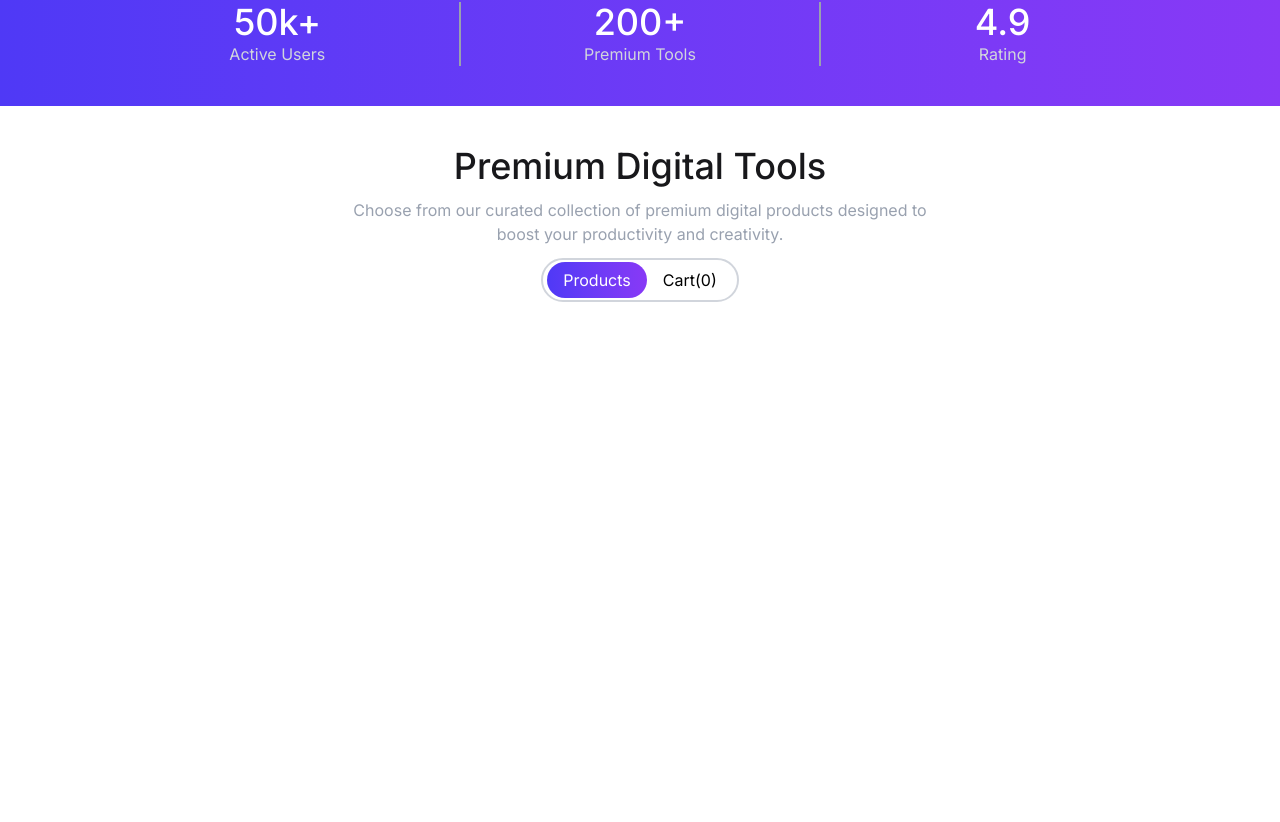
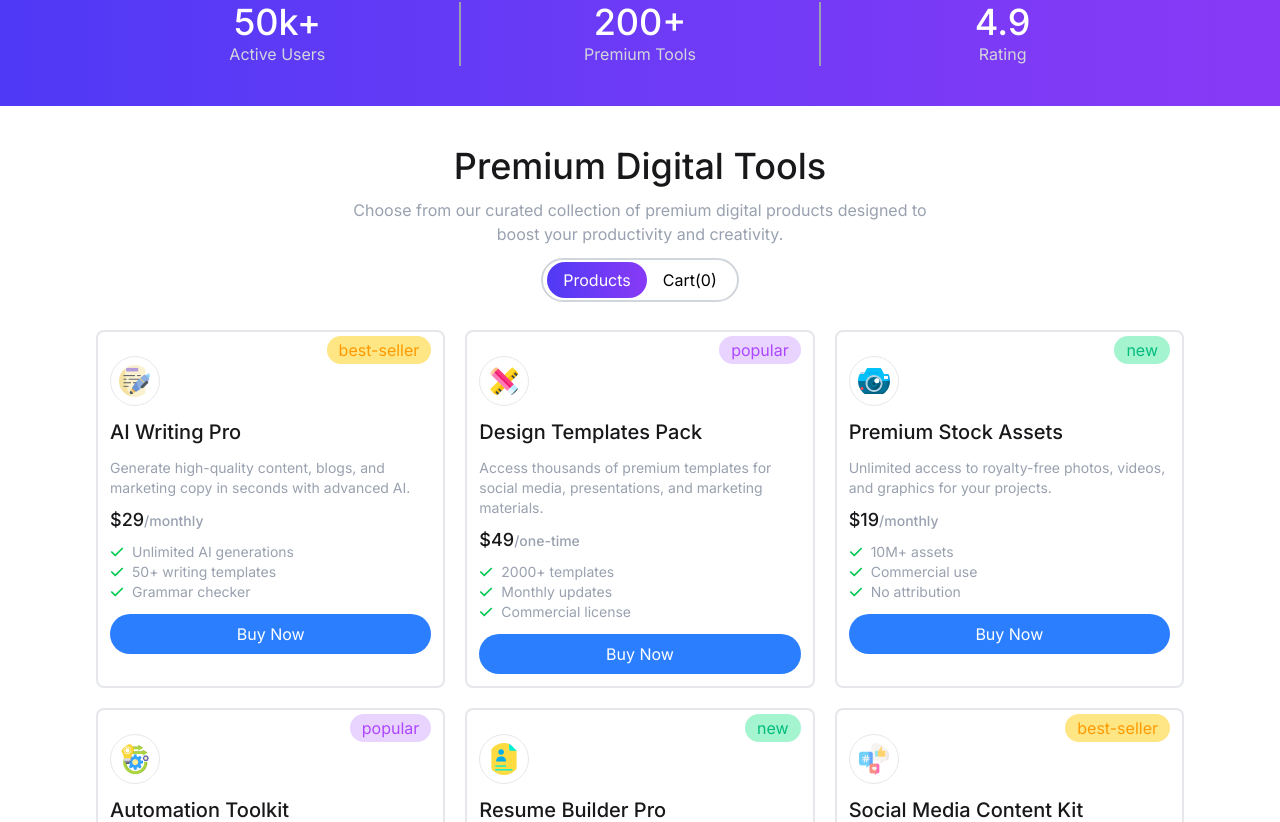
Before and after one commit to Ranadev25/assignment-6, a React (Vite) app: page / in a window 1280 px wide. Shown: the part 778-1600 px from the top of the page. Before the commit the page ends 1120 px from the top, so only its background shows below. Built offline with nearby package versions, Linux system fonts and the light colour scheme.

Commit message:
i have created products section

```diff
--- a/public/data.json
+++ b/public/data.json
@@ -12,7 +12,7 @@
       "50+ writing templates",
       "Grammar checker"
     ],
-    "icon": "ai"
+    "image": "../src/assets/products/writing.png"
   },
   {
     "id": 2,
@@ -27,7 +27,7 @@
       "Monthly updates",
       "Commercial license"
     ],
-    "icon": "design"
+    "image": "../src/assets/products/design-tool.png"
   },
   {
     "id": 3,
@@ -42,7 +42,7 @@
       "Commercial use",
       "No attribution"
     ],
-    "icon": "assets"
+    "image": "../src/assets/products/camera.png"
   },
   {
     "id": 4,
@@ -57,7 +57,7 @@
       "API access",
       "Custom workflows"
     ],
-    "icon": "automation"
+    "image": "../src/assets/products/operation.png"
   },
   {
     "id": 5,
@@ -72,7 +72,7 @@
       "ATS optimization",
       "Export to PDF"
     ],
-    "icon": "resume"
+    "image": "../src/assets/products/portfolio.png"
   },
   {
     "id": 6,
@@ -87,6 +87,6 @@
       "Scheduler included",
       "Analytics dashboard"
     ],
-    "icon": "social"
+    "image": "../src/assets/products/social-media.png"
   }
 ]
--- a/src/App.jsx
+++ b/src/App.jsx
@@ -1,19 +1,27 @@
-import React, { useEffect } from 'react'
+import React, { useEffect, useState } from 'react'
 import Navber from './components/Navber/Navber'
 import Banner from './components/banner/Banner'
 import BannerBottom from './components/banner/BannerBottom'
 import ProductsTools from './components/productTools/ProductsTools'
 
 const App = () => {
+  const [products, setProducts] = useState([])
+  const [count, setCount] = useState(0)
+   const [newProducts, setNewProducts] = useState([])
+
   useEffect(() => {
-    fetch("/data.json").then((res)=>res.json()).then((data)=> console.log(data))
-  },[])
+    fetch("/data.json").then((res)=>res.json()).then((data)=> setProducts(data))
+  }, [])
+
+
+
+
   return (
     <main>
-      <Navber />
+      <Navber count={count} />
       <Banner />
       <BannerBottom />
-      <ProductsTools/>
+      <ProductsTools products={products} setCount={setCount} count={count} setNewProducts={setNewProducts} newProducts={newProducts} />
     </main>
   )
 }
--- a/src/components/Navber/Navber.jsx
+++ b/src/components/Navber/Navber.jsx
@@ -1,7 +1,7 @@
 import React from "react";
 import { CiShoppingCart } from "react-icons/ci";
 
-const Navber = () => {
+const Navber = ({count}) => {
   return (
     <div className="shadow-sm">
       <div className="md:w-[90%] lg:w-[85%] mx-auto ">
@@ -79,8 +79,8 @@ const Navber = () => {
               <li>
                 <a href="" className="text-2xl font-medium relative">
                   <CiShoppingCart />
-                  <p className="absolute top-1 right-2 text-sm bg-orange-500 rounded-full leading-3 p-px ">
-                    0
+                  <p className={`absolute top-1 right-2 text-sm bg-orange-500 text-white rounded-full leading-3 ${count && "p-0.5"}`}>
+                    {count ? count : "" }
                   </p>
                 </a>
               </li>
--- a/src/components/banner/Banner.jsx
+++ b/src/components/banner/Banner.jsx
@@ -10,7 +10,7 @@ const Banner = () => {
           <div className="md:w-[56%]">
             <div className="bg-blue-50 inline-block px-4 py-1 rounded-full mt-10 text-blue-500 ">
               <div className="flex accent-emerald-50 justify-center">
-                <input type="radio" checked={true} className="accent-[#4F39F6] mr-1" />
+                <input type="radio" className="accent-[#4F39F6] mr-1" />
                 <span>New: AI-Powered Tools Available</span>
               </div>
             </div>
--- /dev/null
+++ b/src/components/productTools/AddCard.jsx
@@ -0,0 +1,37 @@
+const AddCard = ({ setNewProducts, newProducts,setCount}) => {
+
+  const emptyData = <div className=" min-h-40 flex items-center justify-center">
+    <h1>not card added yet</h1>
+  </div>
+
+  const handelDelete = (id) => {
+    const filtering = newProducts.filter(product => product.id !== id)
+    setNewProducts(filtering)
+    setCount(count=>count - 1)
+  }
+
+  return (
+    <div className="border-2 border-gray-200 rounded-lg p-3 sm:p-5 w-full mt-8 max-md:mx-3">
+      <h1 className="text-2xl font-medium text-gray-400 mb-3">Your Cart</h1>
+      {newProducts.length > 0 ?
+        newProducts.map((product) => (
+          <div key={product.id} className="">
+            <div className="flex bg-blue-50 justify-between items-center p-3 rounded-lg my-2">
+              <div className="flex items-center gap-2">
+                <div className="rounded-full border p-2 border-gray-400">
+                  <img className=" w-5 " src={product.image} alt="image" />
+                </div>
+                <div>
+                  <h1 className="text-xl font-medium">{product.name}</h1>
+                  <p className="text-gray-400">${product.price}</p>
+                </div>
+              </div>
+              <button className="text-red-400 btn" onClick={()=>handelDelete(product.id)}>Delete</button>
+            </div>
+          </div>
+        )) : emptyData }
+    </div>
+  );
+};
+
+export default AddCard;
--- /dev/null
+++ b/src/components/productTools/Card.jsx
@@ -0,0 +1,61 @@
+
+import { useState } from "react";
+import { FaCheck } from "react-icons/fa6";
+
+const Card = ({ product, setCount, activeButtonId, setActiveButtonId,setNewProducts }) => {
+  const [isClick, setIsClick] = useState(false)
+  const {
+    id,
+    description,
+    features,
+    image,
+    name,
+    period,
+    price,
+    tagType,
+  } = product;
+  const getTagStyle = (tagType) => {
+    switch(tagType) {
+      case 'best-seller':
+        return 'bg-amber-200 text-amber-500';
+      case 'popular':
+        return 'bg-purple-200 text-purple-500';
+      case 'new':
+        return 'bg-emerald-200 text-emerald-500';
+      default:
+        return 'bg-gray-500 text-white';
+    }
+  };
+
+  const handelBuyProduct = (id) => {
+    setCount(pre => pre + 1)
+    setIsClick(true)
+    setActiveButtonId(id);
+    setNewProducts(pre=>[...pre,product])
+  }
+  return (
+    <div className="border-2 border-gray-200 rounded-lg p-3 relative max-md:mx-3">
+      <div>
+        <p className={`absolute top-1 right-3 ${getTagStyle(tagType)} px-3 py-0.5 rounded-full `} >{tagType}</p>
+        <img className="border border-gray-200 p-2 mt-3 rounded-full" src={image} alt="img" />
+        <h1 className="text-xl font-medium my-3">{name}</h1>
+        <p className="text-gray-400 text-sm">{description}</p>
+        <h2 className="font-medium text-lg my-2 ">
+          ${price}
+          <span className="text-sm text-gray-400">/{period}</span>{" "}
+        </h2>
+        <ul>
+          {features.map((item,index) => (
+            <li key={index} className="flex gap-2 items-center text-sm text-gray-400">
+              <FaCheck className="text-green-500" />
+              <p>{item}</p>
+            </li>
+          ))}
+        </ul>
+        <button className={`text-center w-full  text-white py-2 rounded-full mt-3 cursor-pointer ${activeButtonId === product.id  ? "bg-green-500 hover:bg-green-400" : "bg-blue-500 hover:bg-blue-400"}`} onClick={() => handelBuyProduct(id)} disabled={isClick} >{ isClick ? "Card is Added" : "Buy Now"}</button>
+      </div>
+    </div>
+  );
+};
+
+export default Card;
--- a/src/components/productTools/ProductsTools.jsx
+++ b/src/components/productTools/ProductsTools.jsx
@@ -1,7 +1,16 @@
 import React, { useState } from "react";
+import Card from "./Card";
+import AddCard from "./AddCard";
 
-const ProductsTools = () => {
-  const [btnToggle, setBtnToggle] = useState(false);
+const ProductsTools = ({
+  products,
+  setCount,
+  count,
+  setNewProducts,
+  newProducts,
+}) => {
+  const [btnToggle, setBtnToggle] = useState(true);
+  const [activeButtonId, setActiveButtonId] = useState(null);
   return (
     <div className="md:w-[90%] lg:w-[85%] mx-auto my-10">
       <div className="text-center">
@@ -15,24 +24,37 @@ const ProductsTools = () => {
         <div className="text-center">
           <div className="inline-block border-2 border-gray-300 rounded-full py-0.5 px-1">
             <button
-              className={`${btnToggle ? "bg-white text-black" : "text-white bg-linear-to-r from-[#4F39F6] to-[#8839f6]"} rounded-full px-4 py-1.5`}
-              onClick={() => setBtnToggle(false)}
+              className={`${btnToggle ? "text-white bg-linear-to-r from-[#4F39F6] to-[#8839f6]" : " bg-white text-black"} rounded-full px-4 py-1.5`}
+              onClick={() => setBtnToggle(true)}
             >
               Products
             </button>
             <button
-              className={`${btnToggle ? "text-white bg-linear-to-r from-[#4F39F6] to-[#8839f6] " : "bg-white text-black"} rounded-full px-4 py-1.5`}
-              onClick={() => setBtnToggle(true)}
+              className={`${btnToggle ? "bg-white text-black" : "text-white bg-linear-to-r from-[#4F39F6] to-[#8839f6] "} rounded-full px-4 py-1.5`}
+              onClick={() => setBtnToggle(false)}
             >
               <span>Cart</span>
-              <span>(0)</span>
+              <span>({count})</span>
             </button>
           </div>
         </div>
       </div>
-      <div>
-
-      </div>
+      {btnToggle ? (
+        <div className="mt-7 grid sm:grid-cols-2 lg:grid-cols-3 gap-3 lg:gap-5">
+          {products.map((product) => (
+            <Card
+              key={product.id}
+              product={product}
+              setCount={setCount}
+              activeButtonId={activeButtonId}
+              setActiveButtonId={setActiveButtonId}
+              setNewProducts={setNewProducts}
+            />
+          ))}
+        </div>
+      ) : (
+        <AddCard newProducts={newProducts} setNewProducts={setNewProducts} setCount={setCount} />
+      )}
     </div>
   );
 };
```
Also changed, not shown: src/assets/products/camera.png (added), src/assets/products/writing.png (renamed from src/assets/products/writing_2327400 1.png).
